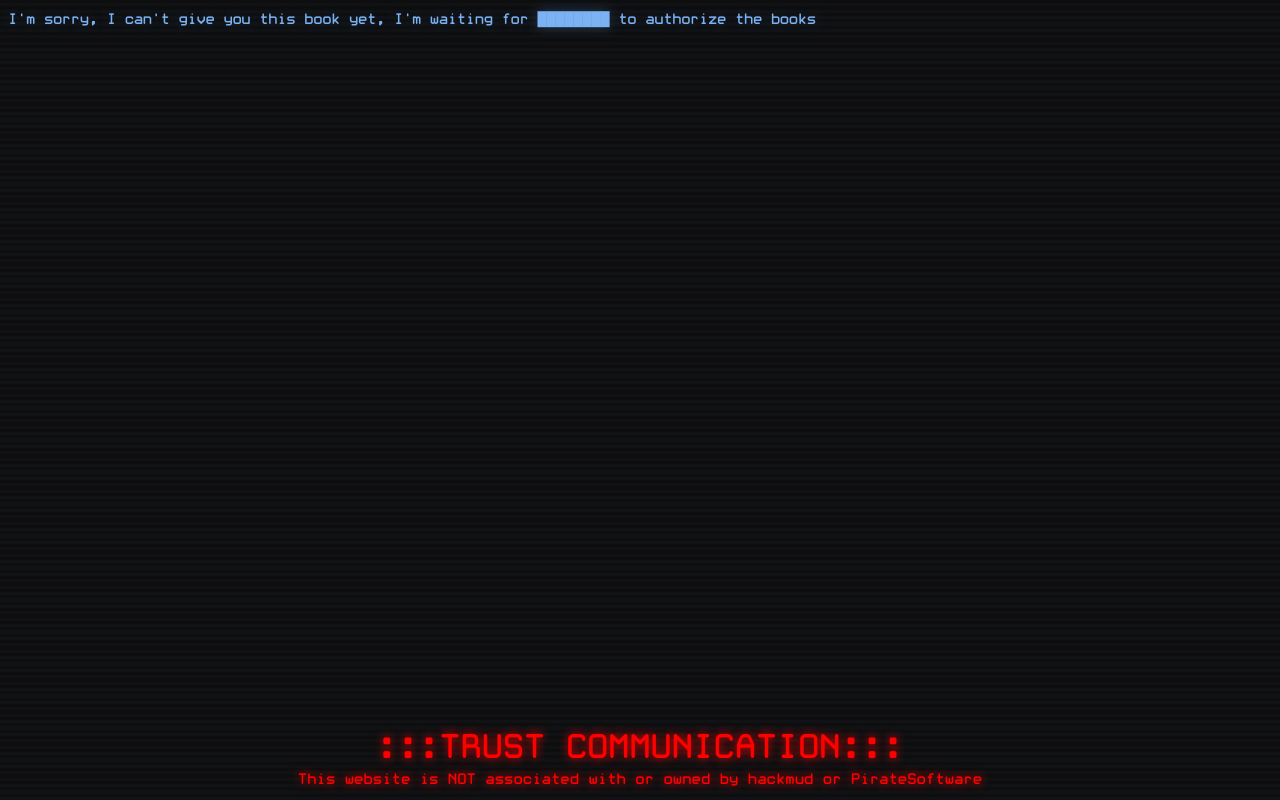
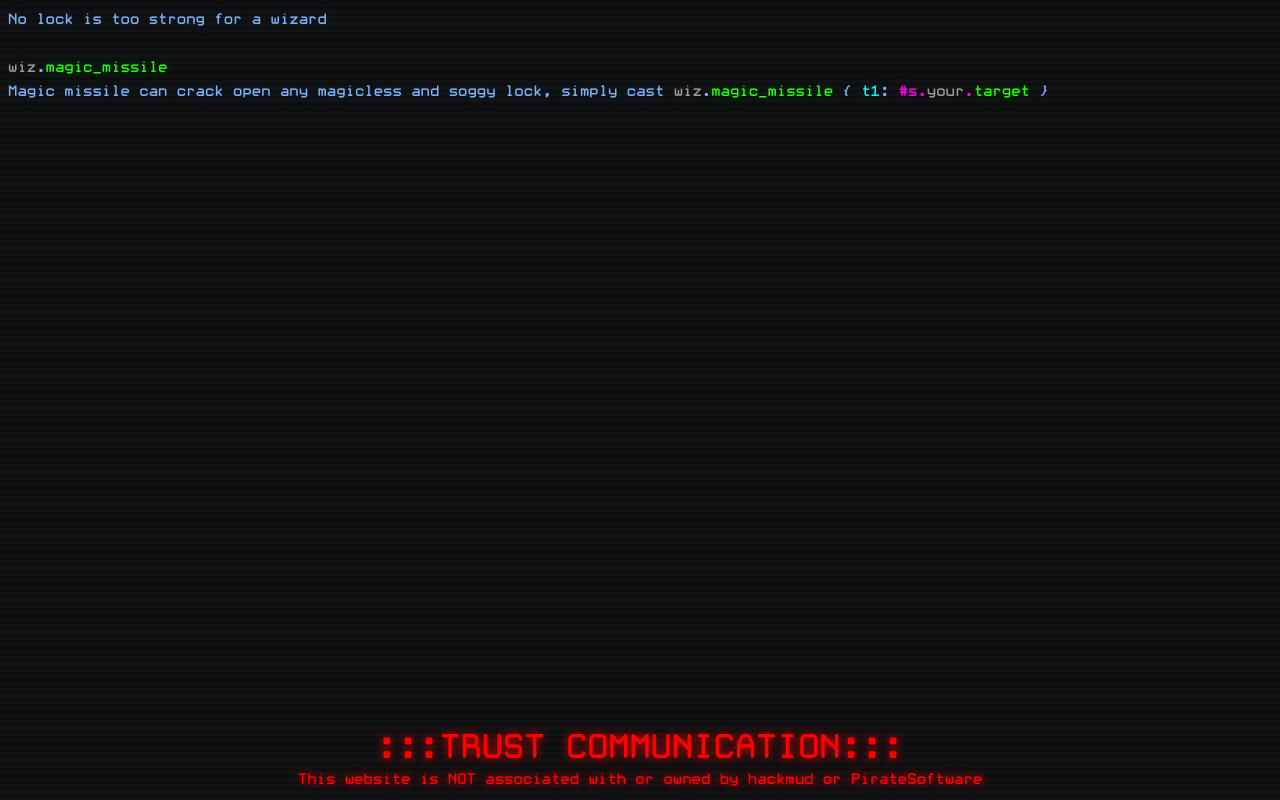
Before and after one commit to Awakened-Redstone/wizmud.com, a Next.js app: page /books/alohomora in a window 1280 px wide. Built offline with nearby package versions, Linux system fonts and the light colour scheme.

Commit message:
wiz.mud {change: "open library"}

```diff
--- a/src/app/books/alohomora/page.tsx
+++ b/src/app/books/alohomora/page.tsx
@@ -1,13 +1,20 @@
+import {Script} from "@/components/common";
+
 export default function Book() {
-  return (
+  /*return (
     <main className={"tracking-tight"}>
       I&#39;m sorry, I can&#39;t give you this book yet, I&#39;m waiting for ████████ to authorize the books
     </main>
+  );*/
+
+  return (
+    <main>
+      No lock is too strong for a wizard
+      <br/><br/>
+      <Script>wiz.magic_missile</Script>
+      <br/>
+      Magic missile can crack open any magicless and soggy lock, simply cast&nbsp;
+      <Script>wiz.magic_missile &#123;t1: #s.your.target&#125;</Script>
+    </main>
   );
-
-  /*return (
-    <main>
-      <Script>wiz.magic_missile</Script> -
-    </main>
-  );*/
 }
--- a/src/app/library/page.tsx
+++ b/src/app/library/page.tsx
@@ -1,13 +1,13 @@
-import React from "react";
+import {Art} from "@/components/common";
 
 export default function Library() {
-  return (
+  /*return (
     <main className={"tracking-tight"}>
       ████████ haven&#39;t yet allowed access to the library, sorry...
     </main>
-  );
+  );*/
 
-  /*const bookText: string = `
+  const bookText: string = `
 ██████╗  █████╗  █████╗ ██╗  ██╗ ██████╗
 ██╔══██╗██╔══██╗██╔══██╗██║ ██╔╝██╔════╝
 ██████╦╝██║  ██║██║  ██║█████═╝ ╚█████╗
@@ -25,5 +25,5 @@
         Casting <span className={"text-value"}>alohomora</span>
       </main>
     </>
-  );*/
+  );
 }
--- a/src/app/page.tsx
+++ b/src/app/page.tsx
@@ -11,7 +11,7 @@
   useEffect(() => {
     fetch("https://api.awakenedredstone.com/v2/twitch/is_live/piratesoftware").then(r => {
       r.json().then(value => {
-        setIsLive(value.data && value.data.length > 0 && value.data[0].game_name.toLowerCase() === "hackmud");
+        setIsLive(value.data && value.data.length > 0 && (value.data[0].game_name.toLowerCase() === "hackmud" || value.data[0].game_name.toLowerCase() === "software and game development"));
       })
     });
   }, []);
@@ -68,7 +68,7 @@
           }
         </div>
         <div className={"text-red-500 text-xl pt-4 pb-4"}>
-          The wizards are hard at work casting web magic
+          The <span className={"text-script"}>library</span> is still being build, but is now open
         </div>
         <div className={"text-xl"}>
           While we work, why not play some <Link className={"text-yellow-300 underline"} href={"https://www.humblebundle.com/store/hackmud?partner=piratesoftware"}>hackmud</Link>
--- a/src/components/common.tsx
+++ b/src/components/common.tsx
@@ -1,3 +1,5 @@
+"use client";
+
 import {twMerge} from "tailwind-merge";
 import React from "react";
 
@@ -9,13 +11,63 @@
   );
 }
 
+export type ScriptParams = {
+  [key: string]: string | number | null | string[] | number[]
+}
+
 export function Script({trust = false, children}: {trust?: boolean, children: string}) {
-  const parts = children.split(".");
-  return (
+  const split = children.split(" ");
+  const sections: string[] = [split.shift() as string, split.join(' ')]
+  const parts = sections[0].split(".");
+  const command = (
     <>
       <span className={trust ? "text-trust" : "text-username"}>{parts[0]}</span>
       .
       <span className={"text-script"}>{parts[1]}</span>
     </>
-  )
+  );
+
+  let params = <></>;
+
+  if (split.length > 0) {
+    const invalidJson = sections[1]
+    const validJson = invalidJson.replace(/(\w+)(?=:)/g, '"$1"').replace(/(?<=:) ?(#\w+\.\w+\.\w+)/g, '"$1"');
+    const json: ScriptParams = JSON.parse(validJson);
+
+    let val = (
+      <>
+        &nbsp;&#123;&nbsp;
+        {
+          Object.keys(json).map(key => {
+            const val = json[key]
+            let parsedVal = <>{JSON.stringify(val)}</>;
+            let isTarget: boolean = false;
+            if (typeof val === "string" && /(#\w+\.\w+\.\w+)/g.test(val as string)) {
+              const parts = val.split(".");
+              const trig = parts.shift();
+              const script = parts.join(".");
+              parsedVal = (
+                <>
+                  <span>{trig}</span>
+                  .
+                  <Script>{script}</Script>
+                </>
+              )
+            }
+
+            return (
+              <>
+                <span className={"text-key"}>{key}</span>: <span className={"text-value"}>{parsedVal}</span>
+              </>
+            );
+          })
+        }
+        &nbsp;&#125;
+      </>
+    );
+
+    params = val
+  }
+
+  return <>{command}{params}</>;
 }
```
